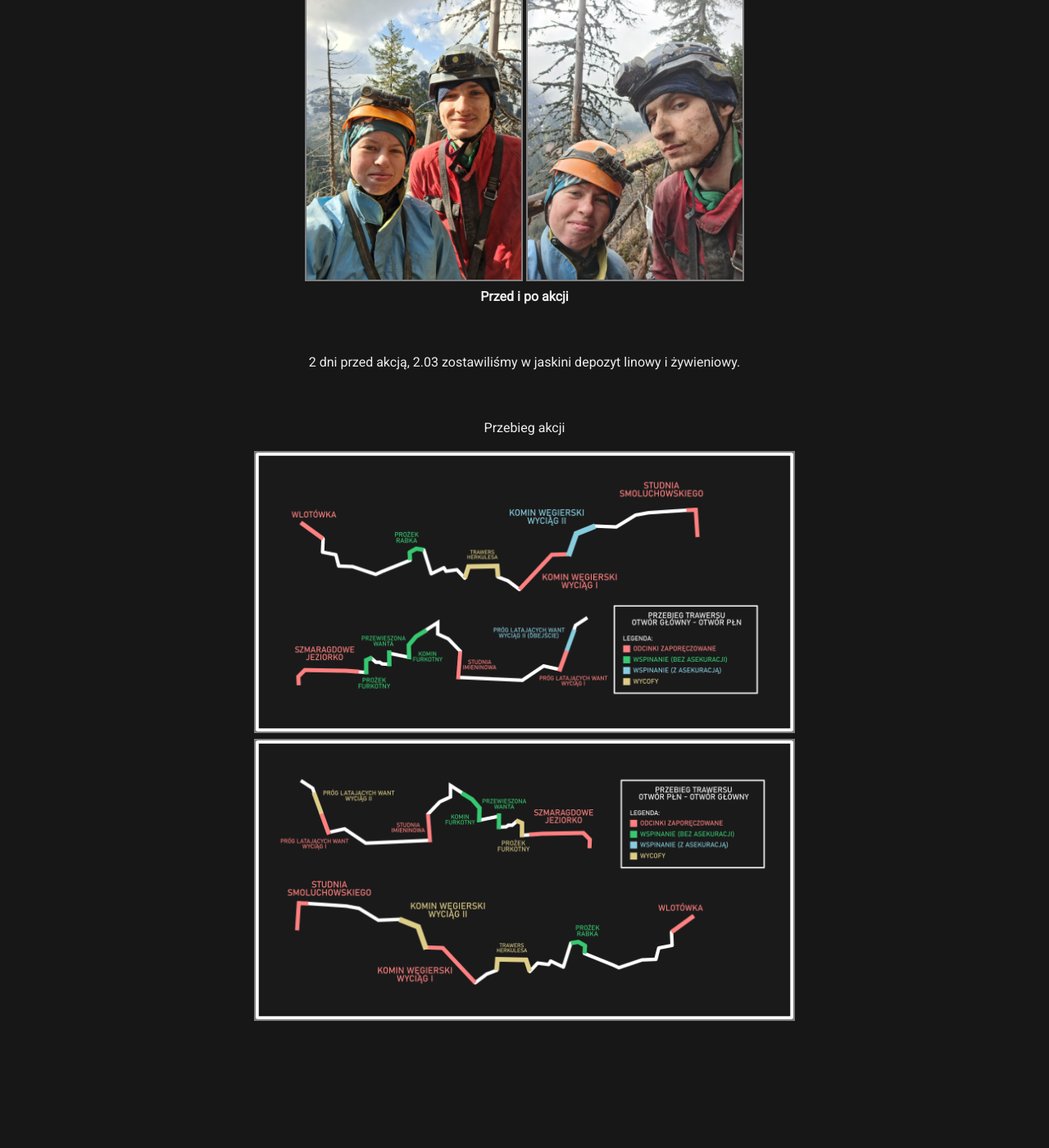
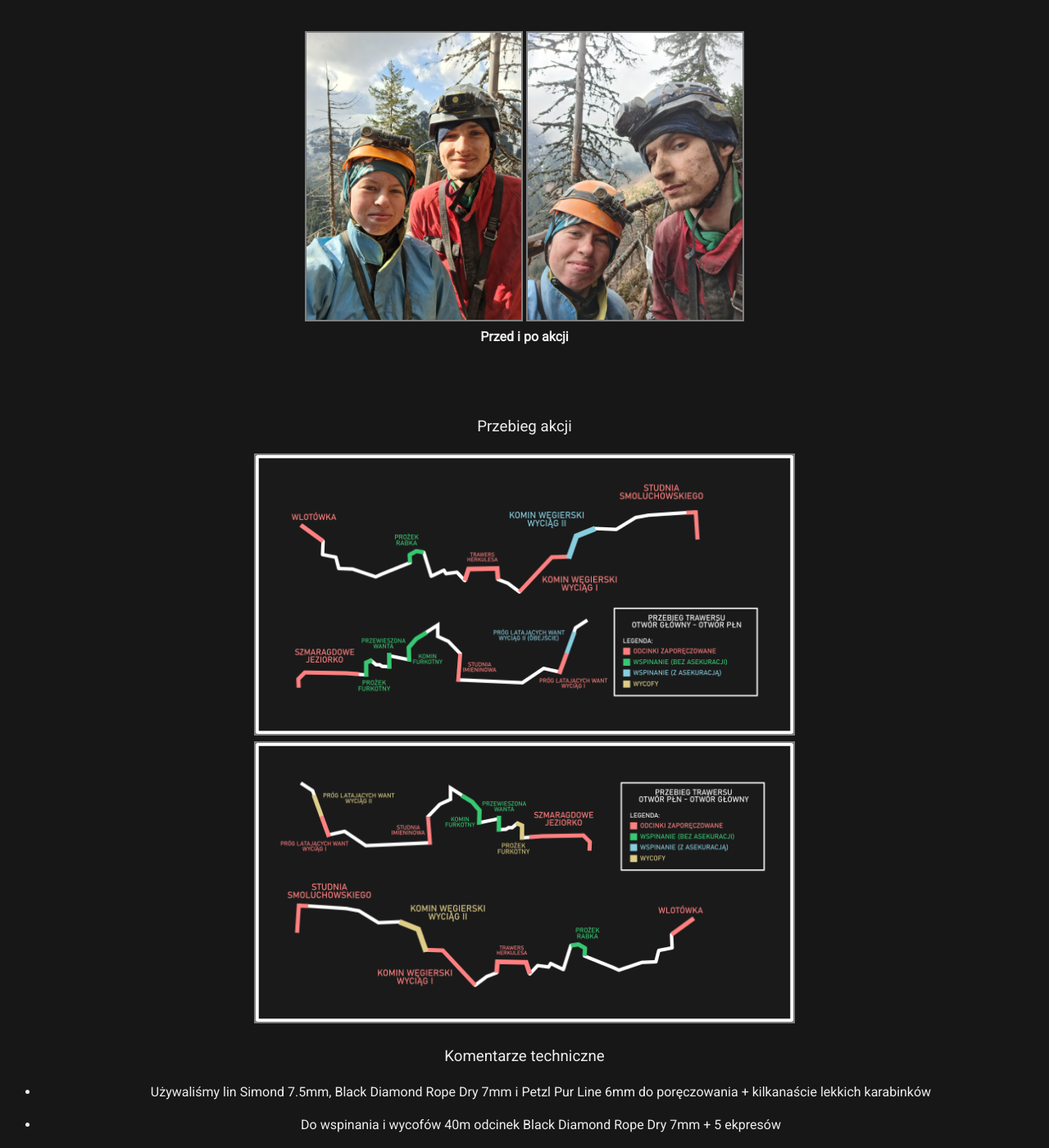
Before and after one commit to dziury/szkice, a Jekyll site: the page built from Relacje/Czarna24.md, in a window 1280 px wide and 1400 px high, scrolled down 830 px. Shown: the whole window at 82% size. Built offline with Jekyll 4.4.1, drawn with Linux system fonts in a browser that asks for light colours; our own code applies the rules of GitHub Pages for plain Markdown files; before the commit the page ends 2090 px from its top, so only the background shows below that; some of the changed text lies outside the part shown.

Commit message:
czarna 24 work

```diff
--- a/Relacje/Czarna24.md
+++ b/Relacje/Czarna24.md
@@ -16,7 +18,7 @@ Uczestnicy: Kamila Wachnicka, Bartosz Ziarkowski
 <br>
 </div>
 
-Czasy poszczgólnych etapów (g - otwór główny, p - otwór północny):
+### Czasy poszczgólnych etapów (g - otwór główny, p - otwór północny):
 
 Trawers 1 (g-p): 11:20 - 14:06 [2h46min]
 
@@ -49,13 +51,11 @@ Trawers 10 (p-g) 7:00 - 10:40 [3h40min]
 </div>
 </div>
 
-2 dni przed akcją, 2.03 zostawiliśmy w jaskini depozyt linowy i żywieniowy.
-
 <div>
 <br>
 </div>
 
-Przebieg akcji
+### Przebieg akcji
 
 <div>
 <img style="border:2px solid #808080" src="Czarna24/przebieg_gl_pln.png" alt="przebieg" height="340">
@@ -63,3 +63,9 @@ Przebieg akcji
 <img style="border:2px solid #808080" src="Czarna24/przebieg_pln_gl.png" alt="przebieg" height="340">
 <br>
 </div>
+
+### Komentarze techniczne
+
+- Używaliśmy lin Simond 7.5mm, Black Diamond Rope Dry 7mm i Petzl Pur Line 6mm do poręczowania + kilkanaście lekkich karabinków
+
+- Do wspinania i wycofów 40m odcinek Black Diamond Rope Dry 7mm + 5 ekpresów
```
Also changed, not shown: other parts of Relacje/Czarna24.md (+2 -0 lines), Relacje/Czarna24/przebieg.svg, Relacje/Czarna24/przebieg_gl_pln.png, Relacje/Czarna24/przebieg_pln_gl.png.
